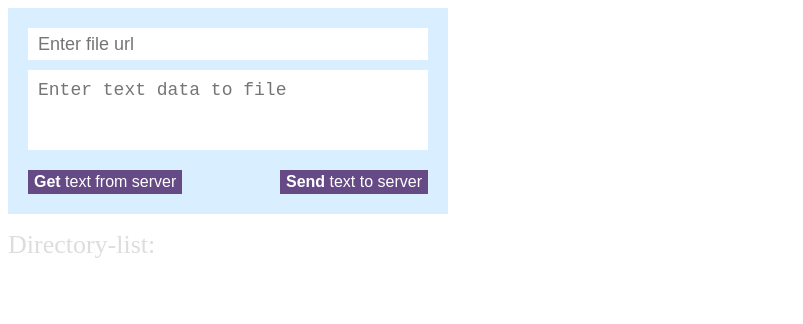
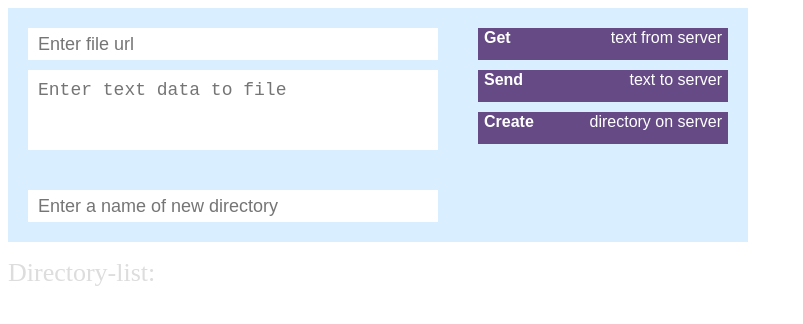
Before and after one commit to ElijahDolskij/js-iot-server, a website: page temp_ui/index.html in a window 1280 px wide. Shown: the whole page, without its empty margins (0-803 px from the left). Drawn offline with Linux system fonts and the light colour scheme; no server answers.

Commit message:
Prepare UI to 'Create a new directory' functionality

```diff
--- a/server/db_api/fsBindings.js
+++ b/server/db_api/fsBindings.js
@@ -36,7 +36,7 @@ module.exports = {
     })
   },
   /**
-   * Return list of files and folder from target firectory
+   * Return list of just_folder and folder from target firectory
    * @param path {string} path to target directory
    */
   readDir: (path) => {
--- a/temp_ui/index.html
+++ b/temp_ui/index.html
@@ -8,11 +8,15 @@
 </head>
 <body>
     <form class="ui-form">
-        <input type="text" class="file-name" data-inp="FILE URL" placeholder="Enter file url">
-        <textarea class="file-data" data-inp="FILE DATA" placeholder="Enter text data to file"></textarea>
+        <div class="inputs">
+            <input type="text" class="file-name" data-inp="FILE URL" placeholder="Enter file url">
+            <textarea class="file-data" data-inp="FILE DATA" placeholder="Enter text data to file"></textarea>
+            <input type="text" class="directory-name" data-inp="DIR NAME" placeholder="Enter a name of new directory">
+        </div>
         <div class="buttons">
             <button class="get-text"><b>Get</b> text from server</button>
             <button class="send-text"><b>Send</b> text to server</button>
+            <button class="create-directory"><b>Create</b> directory on server</button>
         </div>
     </form>
     <span class="directory-list-title">Directory-list:</span>
--- a/temp_ui/styles.css
+++ b/temp_ui/styles.css
@@ -1,25 +1,44 @@
 .ui-form {
     display: flex;
+    width: 700px;
+    padding: 10px 20px 20px;
+    background: #d9eeff
+}
+
+.ui-form .inputs {
+    display: flex;
+    flex-grow: 1;
+    padding-right: 40px;
     flex-direction: column;
-    width: 400px;
-    padding: 20px;
-    background: #d9eeff
 }
 
 .ui-form .buttons {
     display: flex;
-    justify-content: space-between;
-    padding-top: 20px;
+    flex-direction: column;
 }
 
 .ui-form button {
-    max-width: 45%;
-    height: 24px;
+    display: flex;
+    min-width: 250px;
+    height: 32px;
+    margin-top: 10px;
     font-size: 16px;
     background: #654a85;
     outline: none;
     border: none;
+    text-align: right;
     color: #fff;
+    transition: opacity .3s;
+    cursor: pointer;
+}
+
+.ui-form button b {
+    text-align: left;
+    flex-grow: 1;
+}
+
+.ui-form button:hover {
+    opacity: .7;
 }
 
 .ui-form input[type='text'],
@@ -28,6 +47,11 @@
     box-sizing: border-box;
     border: none;
     font-size: 18px;
+    margin-top: 10px;
+}
+
+.ui-form input.directory-name {
+    margin-top: 40px;
 }
 
 .ui-form input[type='text'] {
@@ -37,7 +61,6 @@
 .ui-form textarea {
     height: 80px;
     overflow: auto;
-    margin-top: 10px;
     resize: none;
 }
 
--- a/temp_ui/temp-ui-script.js
+++ b/temp_ui/temp-ui-script.js
@@ -18,6 +18,8 @@ let sendTextBtn = document.querySelector('.send-text')
 let fileNameInp = document.querySelector('.file-name')
 let fileDataArea = document.querySelector('.file-data')
 let dirListContainer = document.querySelector('.directory-list')
+let newDirBtn = document.querySelector('.create-directory')
+let newDirInp = document.querySelector('.directory-name')
 
 let checkInps = (...inputs) => {
   return !(inputs.some((inp) => {
@@ -101,6 +103,35 @@ let getDirList = (path = '', {host, getOpt} = DEV_OPTIONS) => {
       outputDirList(items)
     })
 }
+
+let creatNewDir = (dirName, pathToParentDir = '', data, {host, postOpt} = DEV_OPTIONS) => {
+  let fullParams = {
+    ...postOpt,
+    host: `${host}/create-new-dir${pathToParentDir}?${dirName}`,
+    body: JSON.stringify({
+      dirName: dirName
+    })
+  }
+
+  /*fetch(fullParams.host, fullParams)
+    .then((res) => {
+      console.info(`Response status: ${res.status}`)
+      return res
+    })
+    .then((res) => {
+      res.text()
+        .then((text) => {
+          console.log(`Next data sent to server: ${text}`)
+          getDirList()
+        })
+        .catch((err) => {
+          console.log('Text parse error: ', err)
+        })
+    })
+    .catch((err) => {
+      console.log('Server error: ', err)
+    })*/
+}
 // END service functions to get and post data methods
 
 // Function to update of directory list field content
@@ -128,5 +159,12 @@ sendTextBtn.addEventListener('click', (e) => {
   }
 })
 
+newDirBtn.addEventListener('click', (e) => {
+  e.preventDefault()
+  if (checkInps(newDirInp)) {
+    creatNewDir()
+  }
+})
+
 // Output of list of root directory
 getDirList()
```
